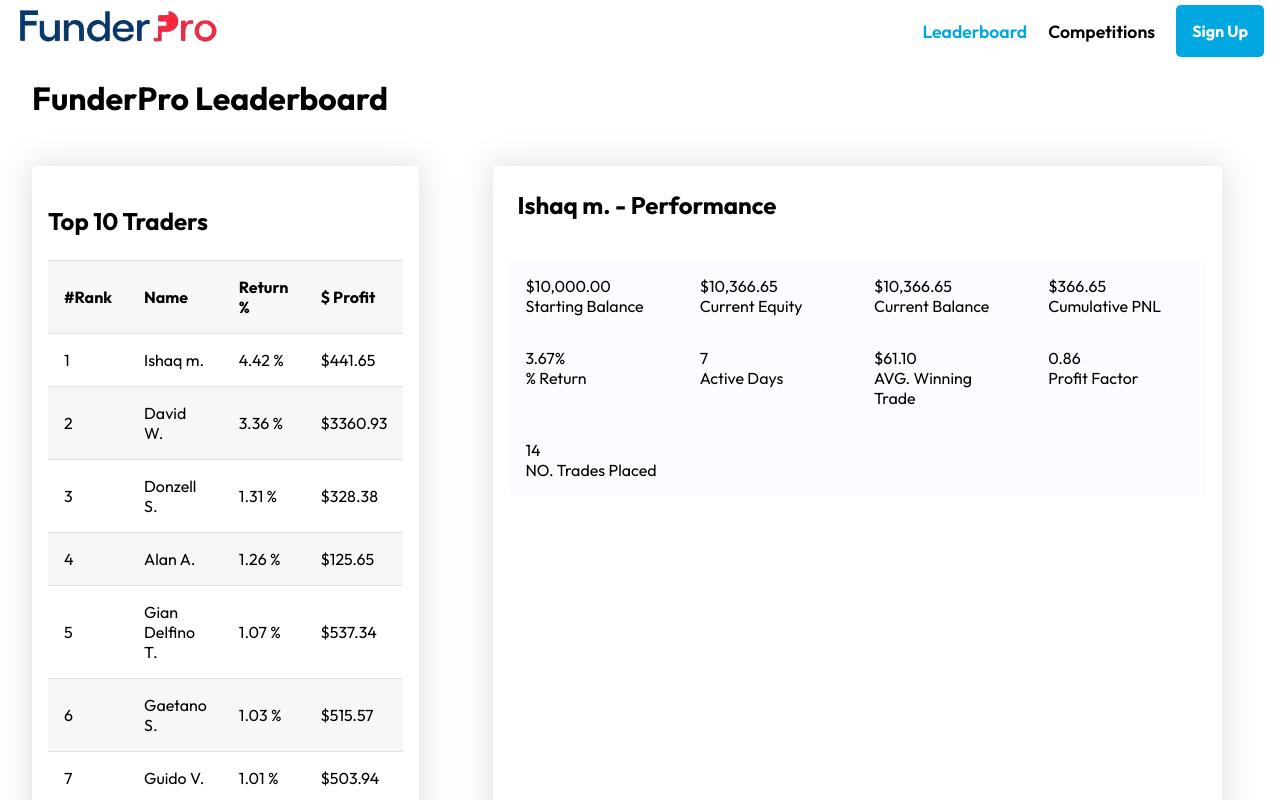
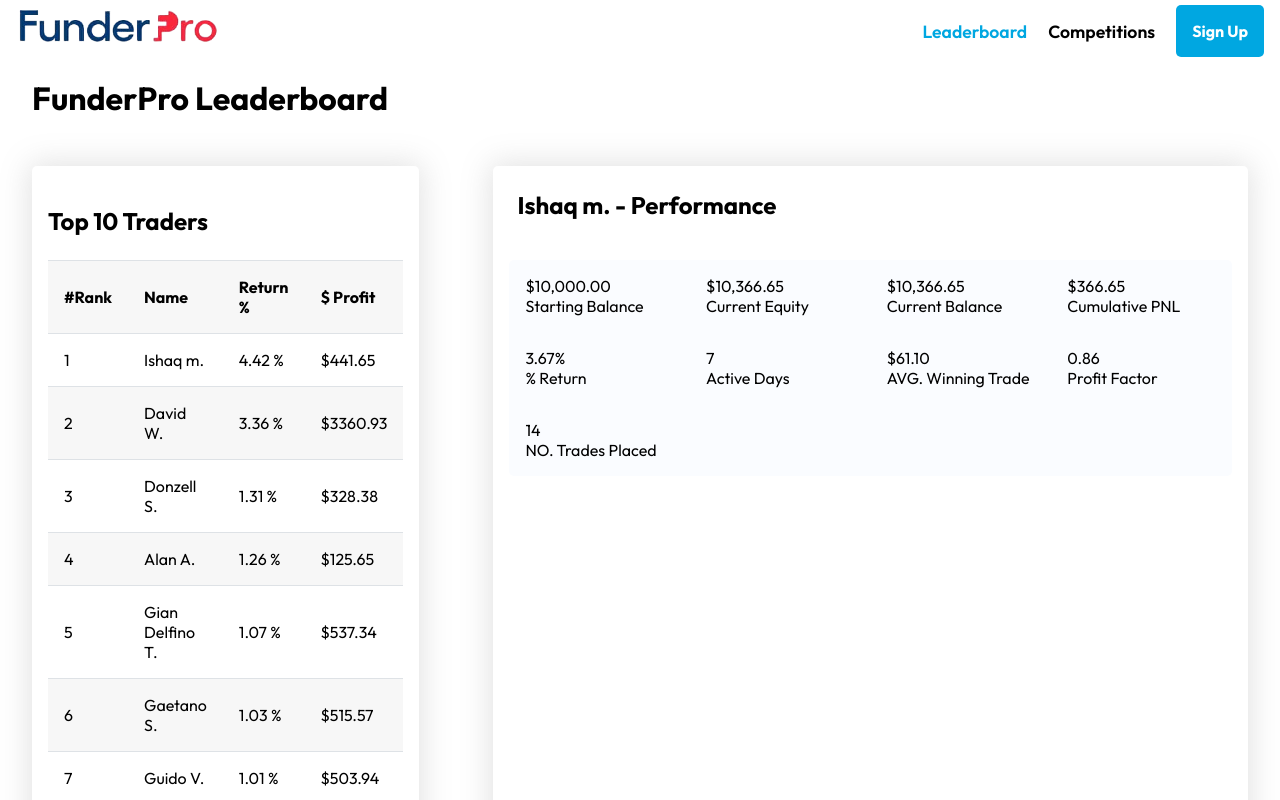
Before and after one commit to Devanshugoell/funderpro, a React (Create React App) app: page / in a window 1280 px wide. Shown: the top 800 px of the page. Built offline with nearby package versions, Linux system fonts and the light colour scheme.

Commit message:
Added width in App

```diff
--- a/src/App.css
+++ b/src/App.css
@@ -2,5 +2,5 @@
   display: flex;
   /* align-items: stretch; */
   gap: 10px;
-  width: 98%;
+  /* width: 98%; */
 }
```
